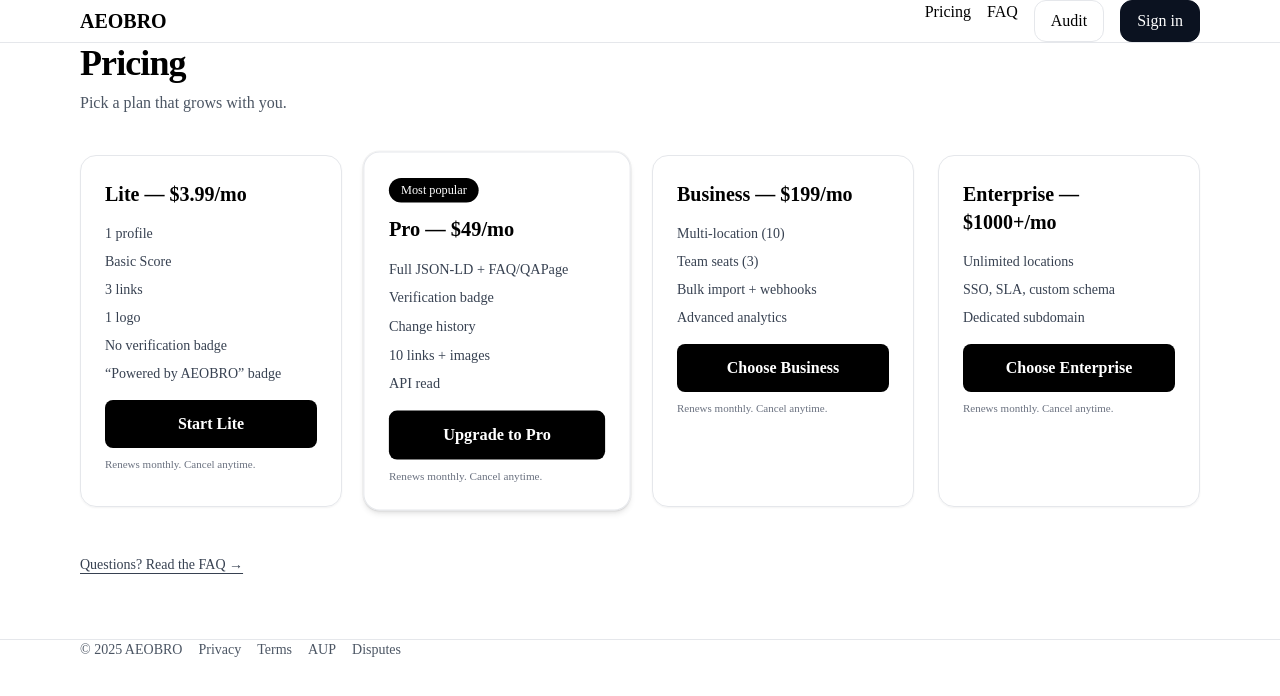
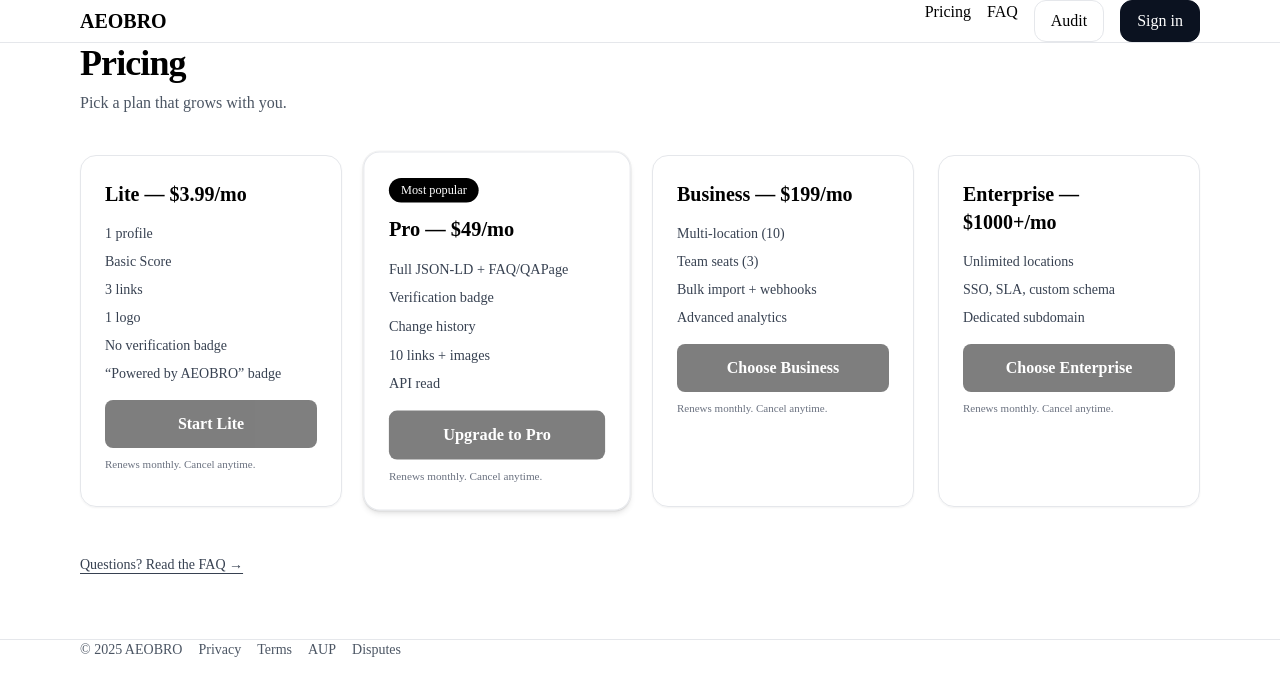
Before and after one commit to NewguyMMM/aeobro, a Next.js app: page /pricing in a window 1280 px wide. Shown: the top 696 px of the page. Built offline with nearby package versions, Linux system fonts and the light colour scheme.

Commit message:
Update page.tsx

```diff
--- a/app/(marketing)/pricing/page.tsx
+++ b/app/(marketing)/pricing/page.tsx
@@ -1,13 +1,13 @@
 'use client';
 
-import { useState } from 'react';
+import { useState, useMemo } from 'react';
 
 const PRICES = {
-  LITE: process.env.NEXT_PUBLIC_STRIPE_PRICE_LITE!,
-  PRO: process.env.NEXT_PUBLIC_STRIPE_PRICE_PRO!,
-  BUSINESS: process.env.NEXT_PUBLIC_STRIPE_PRICE_BUSINESS!,
-  ENTERPRISE: process.env.NEXT_PUBLIC_STRIPE_PRICE_ENTERPRISE!,
-};
+  LITE: process.env.NEXT_PUBLIC_STRIPE_PRICE_LITE,
+  PRO: process.env.NEXT_PUBLIC_STRIPE_PRICE_PRO,
+  BUSINESS: process.env.NEXT_PUBLIC_STRIPE_PRICE_BUSINESS,
+  ENTERPRISE: process.env.NEXT_PUBLIC_STRIPE_PRICE_ENTERPRISE,
+} as const;
 
 async function startCheckout(
   priceId: string,
@@ -22,9 +22,9 @@ async function startCheckout(
     });
     const data = await res.json();
     if (!res.ok) throw new Error(data.error || 'Checkout failed');
-    window.location.href = data.url; // Stripe-hosted Checkout
-  } catch (err) {
-    alert((err as Error).message);
+    window.location.href = data.url as string; // Stripe-hosted Checkout
+  } catch (err: any) {
+    alert(err.message || 'Checkout failed');
   } finally {
     setLoading(false);
   }
@@ -35,6 +35,12 @@ export default function PricingPage() {
   const [loadingPro, setLoadingPro] = useState(false);
   const [loadingBiz, setLoadingBiz] = useState(false);
   const [loadingEnt, setLoadingEnt] = useState(false);
+
+  // Safety: disable buttons if a price env var wasn’t set (avoids runtime errors)
+  const canLite = useMemo(() => Boolean(PRICES.LITE), []);
+  const canPro = useMemo(() => Boolean(PRICES.PRO), []);
+  const canBiz = useMemo(() => Boolean(PRICES.BUSINESS), []);
+  const canEnt = useMemo(() => Boolean(PRICES.ENTERPRISE), []);
 
   return (
     <main className="container py-16">
@@ -54,9 +60,10 @@ export default function PricingPage() {
             <li>“Powered by AEOBRO” badge</li>
           </ul>
           <button
-            onClick={() => startCheckout(PRICES.LITE, setLoadingLite)}
-            disabled={loadingLite}
-            className="w-full rounded-lg bg-black text-white py-3 font-semibold hover:opacity-90 transition disabled:opacity-60"
+            onClick={() => startCheckout(PRICES.LITE!, setLoadingLite)}
+            disabled={!canLite || loadingLite}
+            className="w-full rounded-lg bg-black text-white py-3 font-semibold hover:opacity-90 transition disabled:opacity-50"
+            title={!canLite ? 'Missing price ID env var' : undefined}
           >
             {loadingLite ? 'Starting…' : 'Start Lite'}
           </button>
@@ -77,9 +84,10 @@ export default function PricingPage() {
             <li>API read</li>
           </ul>
           <button
-            onClick={() => startCheckout(PRICES.PRO, setLoadingPro)}
-            disabled={loadingPro}
-            className="w-full rounded-lg bg-black text-white py-3 font-semibold hover:opacity-90 transition disabled:opacity-60"
+            onClick={() => startCheckout(PRICES.PRO!, setLoadingPro)}
+            disabled={!canPro || loadingPro}
+            className="w-full rounded-lg bg-black text-white py-3 font-semibold hover:opacity-90 transition disabled:opacity-50"
+            title={!canPro ? 'Missing price ID env var' : undefined}
           >
             {loadingPro ? 'Starting…' : 'Upgrade to Pro'}
           </button>
@@ -96,9 +104,10 @@ export default function PricingPage() {
             <li>Advanced analytics</li>
           </ul>
           <button
-            onClick={() => startCheckout(PRICES.BUSINESS, setLoadingBiz)}
-            disabled={loadingBiz}
-            className="w-full rounded-lg bg-black text-white py-3 font-semibold hover:opacity-90 transition disabled:opacity-60"
+            onClick={() => startCheckout(PRICES.BUSINESS!, setLoadingBiz)}
+            disabled={!canBiz || loadingBiz}
+            className="w-full rounded-lg bg-black text-white py-3 font-semibold hover:opacity-90 transition disabled:opacity-50"
+            title={!canBiz ? 'Missing price ID env var' : undefined}
           >
             {loadingBiz ? 'Starting…' : 'Choose Business'}
           </button>
@@ -114,9 +123,10 @@ export default function PricingPage() {
             <li>Dedicated subdomain</li>
           </ul>
           <button
-            onClick={() => startCheckout(PRICES.ENTERPRISE, setLoadingEnt)}
-            disabled={loadingEnt}
-            className="w-full rounded-lg bg-black text-white py-3 font-semibold hover:opacity-90 transition disabled:opacity-60"
+            onClick={() => startCheckout(PRICES.ENTERPRISE!, setLoadingEnt)}
+            disabled={!canEnt || loadingEnt}
+            className="w-full rounded-lg bg-black text-white py-3 font-semibold hover:opacity-90 transition disabled:opacity-50"
+            title={!canEnt ? 'Missing price ID env var' : undefined}
           >
             {loadingEnt ? 'Starting…' : 'Choose Enterprise'}
           </button>
```
